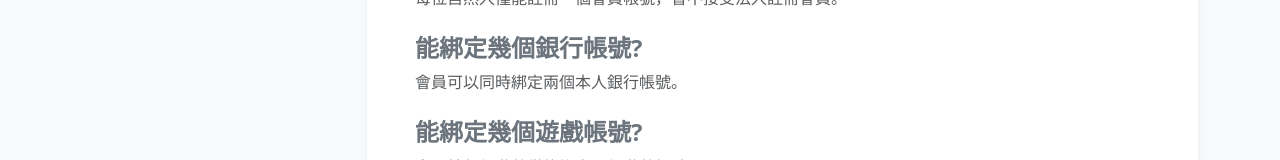
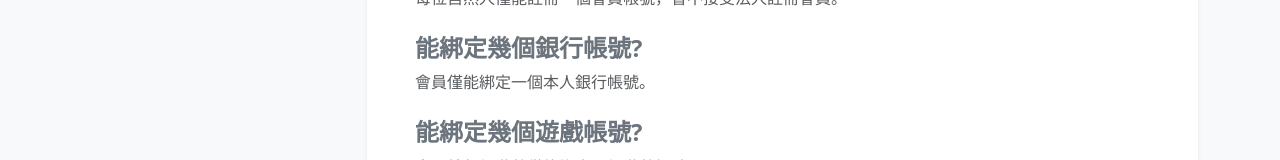
Before and after one commit to KYOHAO/seagm_demo, a Vue app: page /help in a window 1280 px wide. Shown: the part 2164-2324 px from the top of the page. Built offline with nearby package versions, Linux system fonts and the light colour scheme.

Commit message:
v2.3 fixed helpCenter content

```diff
--- a/src/views/HelpCenterView.vue
+++ b/src/views/HelpCenterView.vue
@@ -68,7 +68,7 @@ const helpCategories = [
 </div>` },
             { heading: '註冊流程', body: '點選首頁由上角『註冊』後，完成所有流程。\n請特別注意，完成身份驗證才可開啟買賣功能能。' },
             { heading: '能註冊幾個帳號?', body: '每位自然人僅能註冊一個會員帳號，暫不接受法人註冊會員。' },
-            { heading: '能綁定幾個銀行帳號?', body: '會員可以同時綁定兩個本人銀行帳號。' },
+            { heading: '能綁定幾個銀行帳號?', body: '會員僅能綁定一個本人銀行帳號。' },
             { heading: '能綁定幾個遊戲帳號?', body: '會員於每個遊戲僅能綁定一個遊戲帳號。' }
         ]
       },
```
